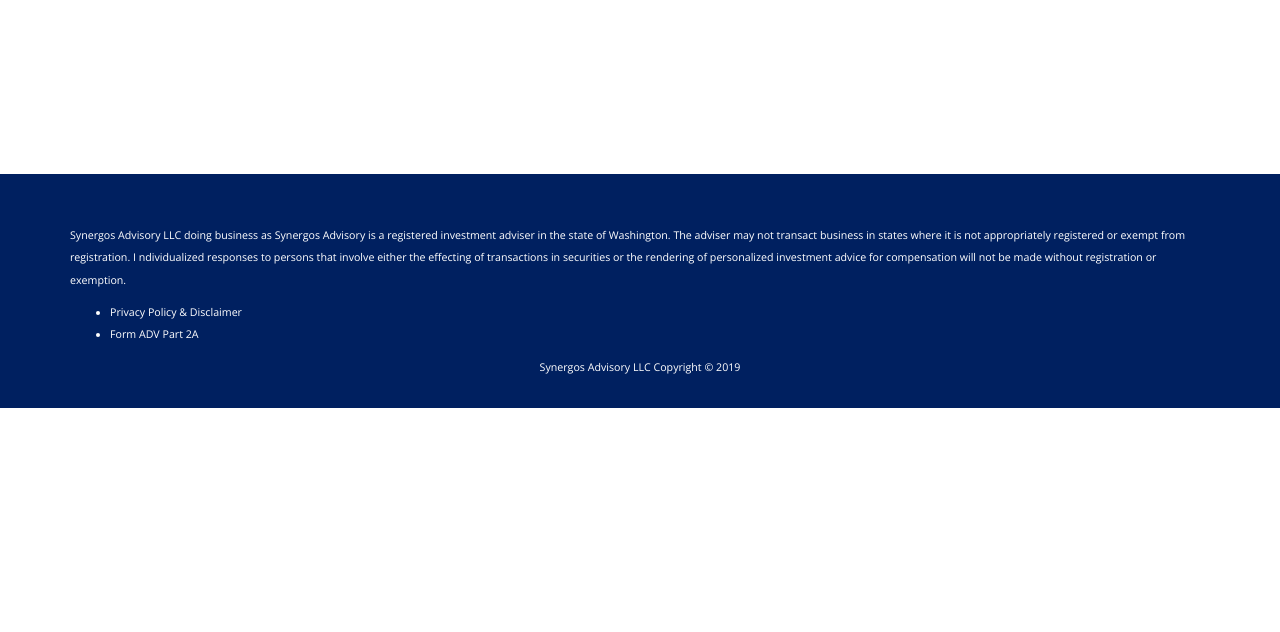
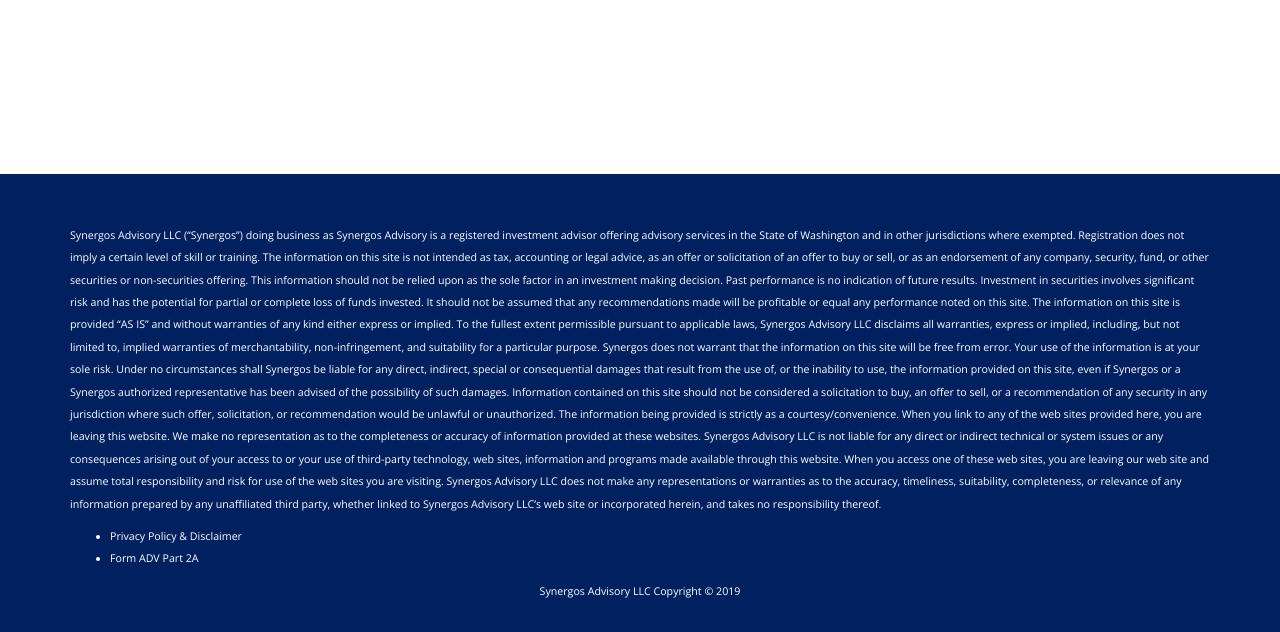
Before and after one commit to juhlmann75/synergeadvisory, a PHP site: page /index.php in a window 1280 px wide. Shown: the part 5428-6060 px from the top of the page. Before the commit the page ends 5836 px from the top, so only its background shows below. Run offline with PHP 8.4, Linux system fonts and the light colour scheme.

Commit message:
changed footer text and added image

```diff
--- a/footer.php
+++ b/footer.php
@@ -4,10 +4,24 @@
       <div class="row">
         <div class="col-md-12" style="font-size:8pt;text-align:left;">
           <p>
-           Synergos Advisory LLC doing business as Synergos Advisory is a registered investment adviser in the state of Washington.
-		   The adviser may not transact business in states where it is not appropriately registered or exempt from registration. I
-		   ndividualized responses to persons that involve either the effecting of transactions in securities or the rendering of
-		   personalized investment advice for compensation will not be made without registration or exemption.</p>
+           Synergos Advisory LLC (“Synergos”) doing business as Synergos Advisory is a registered investment advisor offering advisory services in the State of Washington and in other jurisdictions where exempted. Registration does not imply a certain level of skill or training.
+
+The information on this site is not intended as tax, accounting or legal advice, as an offer or solicitation of an offer to buy or sell, or as an endorsement of any company, security, fund, or other securities or non-securities offering. This information should not be relied upon as the sole factor in an investment making decision.
+
+Past performance is no indication of future results. Investment in securities involves significant risk and has the potential for partial or complete loss of funds invested. It should not be assumed that any recommendations made will be profitable or equal any performance noted on this site.
+
+The information on this site is provided “AS IS” and without warranties of any kind either express or implied. To the fullest extent permissible pursuant to applicable laws, Synergos Advisory LLC disclaims all warranties, express or implied, including, but not limited to, implied warranties of merchantability, non-infringement, and suitability for a particular purpose.
+
+Synergos does not warrant that the information on this site will be free from error. Your use of the information is at your sole risk. Under no circumstances shall Synergos be liable for any direct, indirect, special or consequential damages that result from the use of, or the inability to use, the information provided on this site, even if Synergos or a Synergos authorized representative has been advised of the possibility of such damages. Information contained on this site should not be considered a solicitation to buy, an offer to sell, or a recommendation of any security in any jurisdiction where such offer, solicitation, or recommendation would be unlawful or unauthorized.
+
+The information being provided is strictly as a courtesy/convenience. When you link to any of the web sites provided here, you are leaving this website. We make no representation as to the completeness or accuracy of information provided at these websites.
+
+Synergos Advisory LLC is not liable for any direct or indirect technical or system issues or any consequences arising out of your access to or your use of third-party technology, web sites, information and programs made available through this website.
+
+When you access one of these web sites, you are leaving our web site and assume total responsibility and risk for use of the web sites you are visiting.
+
+Synergos Advisory LLC does not make any representations or warranties as to the accuracy, timeliness, suitability, completeness, or relevance of any information prepared by any unaffiliated third party, whether linked to Synergos Advisory LLC’s web site or incorporated herein, and takes no responsibility thereof.
+			</p>
             <ul>
                 <li><a href="files/Privacy_Policy.pdf" target="_blank">Privacy Policy & Disclaimer</a></li>
                 <li><a href="files/ADV_Part_2A_2B.pdf" target="_blank">Form ADV Part 2A</a></li>
```
Also changed, not shown: images/misc/schedule.png (added).
